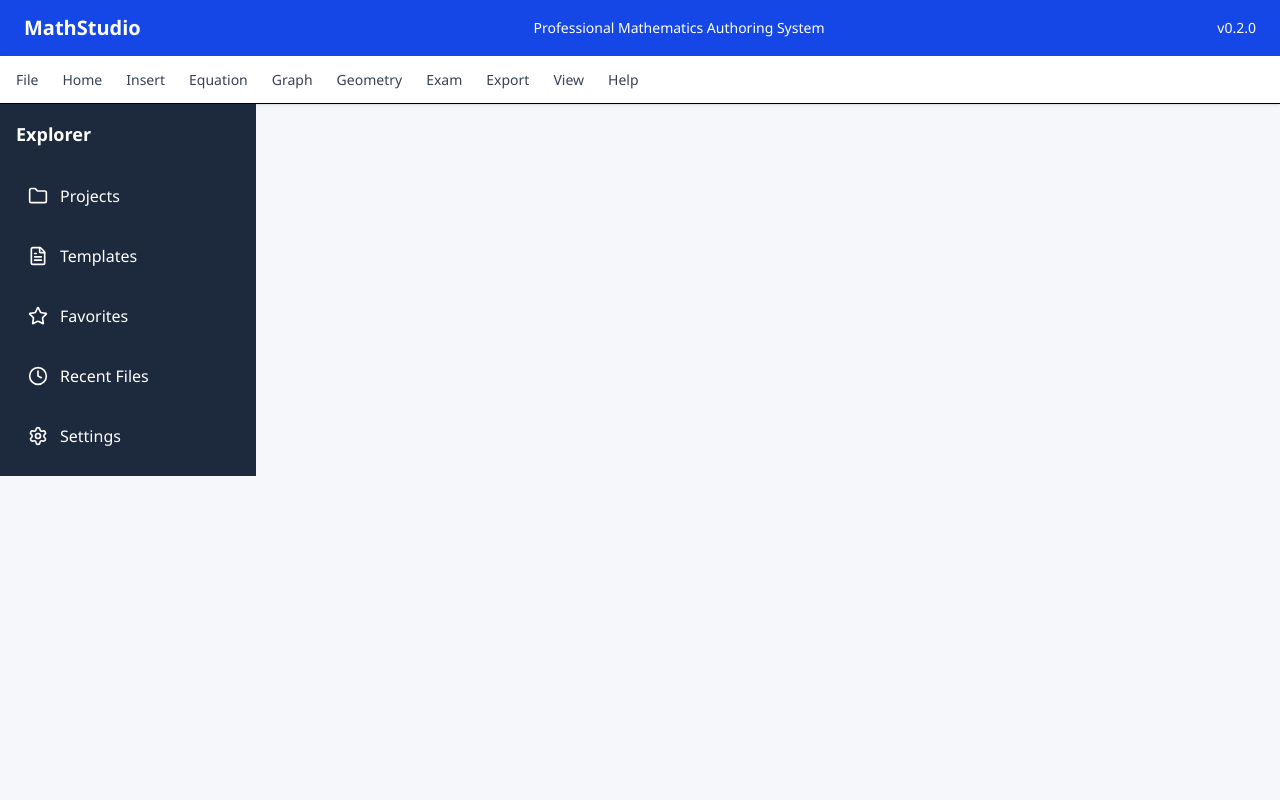
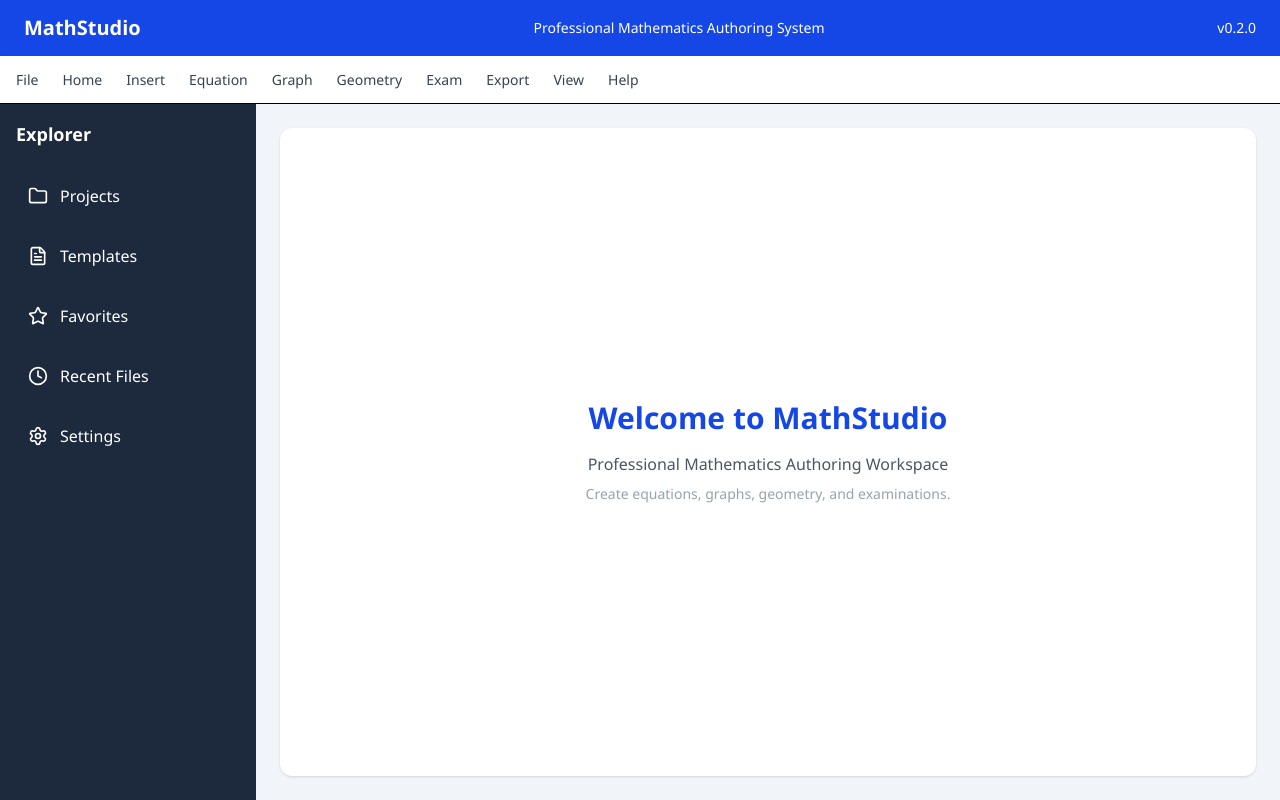
Before and after one commit to EmmanuelNBrefo/MathStudio, a React (Vite) app in the folder frontend/: page / in a window 1280 px wide. Built offline with nearby package versions, Linux system fonts and the light colour scheme.

Commit message:
Add MathStudio workspace component

```diff
--- a/frontend/src/App.tsx
+++ b/frontend/src/App.tsx
@@ -1,19 +1,22 @@
 import Header from "./components/layout/Header";
 import Ribbon from "./components/layout/Ribbon";
 import Sidebar from "./components/layout/Sidebar";
+import Workspace from "./components/layout/Workspace";
 
 function App() {
 
   return (
-    <div className="min-h-screen">
+    <div className="min-h-screen flex flex-col">
 
       <Header />
 
       <Ribbon />
 
-      <div className="flex">
+      <div className="flex flex-1">
 
         <Sidebar />
+
+        <Workspace />
 
       </div>
 
--- a/frontend/src/components/layout/Workspace.tsx
+++ b/frontend/src/components/layout/Workspace.tsx
@@ -0,0 +1,39 @@
+import React from "react";
+
+const Workspace = () => {
+  return (
+    <main className="flex-1 bg-slate-100 p-6">
+
+      <div className="
+        h-full
+        bg-white
+        rounded-xl
+        shadow
+        flex
+        items-center
+        justify-center
+      ">
+
+        <div className="text-center">
+
+          <h1 className="text-3xl font-bold text-blue-700">
+            Welcome to MathStudio
+          </h1>
+
+          <p className="mt-4 text-gray-600">
+            Professional Mathematics Authoring Workspace
+          </p>
+
+          <p className="mt-2 text-sm text-gray-400">
+            Create equations, graphs, geometry, and examinations.
+          </p>
+
+        </div>
+
+      </div>
+
+    </main>
+  );
+};
+
+export default Workspace;
```
